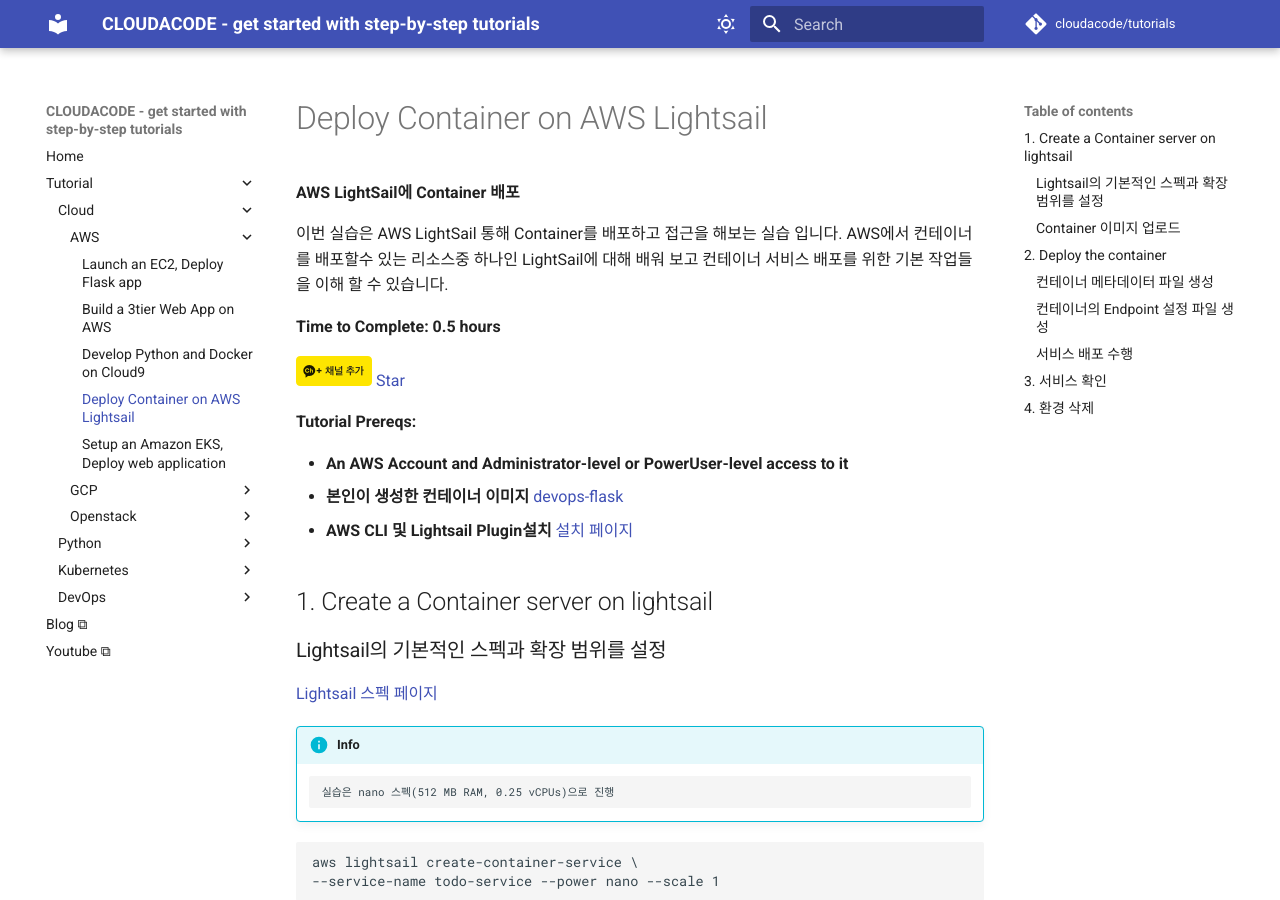
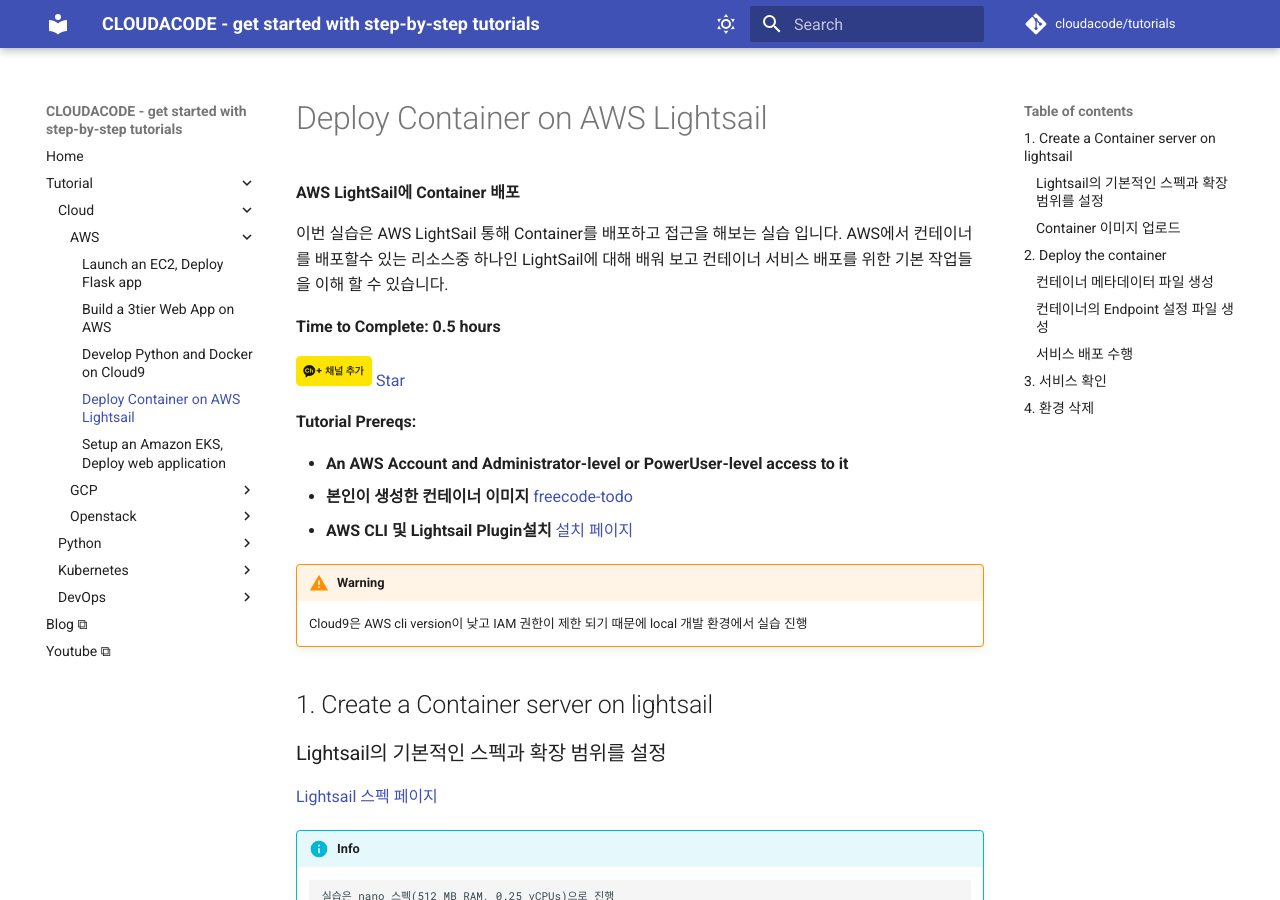
Before and after one commit to cloudacode/tutorials, an MkDocs documentation site: the page built from docs/cloud/aws/aws-lightsail-container.md, in a window 1280 px wide and 900 px high. Built offline with MkDocs 1.6.1 and Material for MkDocs 9.7.7, drawn with Linux system fonts in a browser that asks for light colours; comment, search, counter and statistics services are not loaded.

Commit message:
updated desc

```diff
--- a/docs/cloud/aws/aws-lightsail-container.md
+++ b/docs/cloud/aws/aws-lightsail-container.md
@@ -16,9 +16,13 @@
 **Tutorial Prereqs:**
 
 * **An AWS Account and Administrator-level or PowerUser-level access to it**
-* **본인이 생성한 컨테이너 이미지** [devops-flask](https://hub.docker.com/repository/docker/cloudacode/devops-flask)
+* **본인이 생성한 컨테이너 이미지** [freecode-todo](https://hub.docker.com/repository/docker/cloudacode/freecodetodo)
 * **AWS CLI 및 Lightsail Plugin설치**
 [설치 페이지](https://lightsail.aws.amazon.com/ls/docs/en_us/articles/amazon-lightsail-install-software#install-software-aws-cli)
+
+!!! Warning
+    Cloud9은 AWS cli version이 낮고 IAM 권한이 제한 되기 때문에 local 개발 환경에서 실습 진행
+
 
 ## 1. Create a Container server on lightsail
 
```
Also changed, not shown: docs/cloud/aws/amazon-eks-setup.md (+1 -2 lines), docs/cloud/aws/assets/task-web.png (added).
